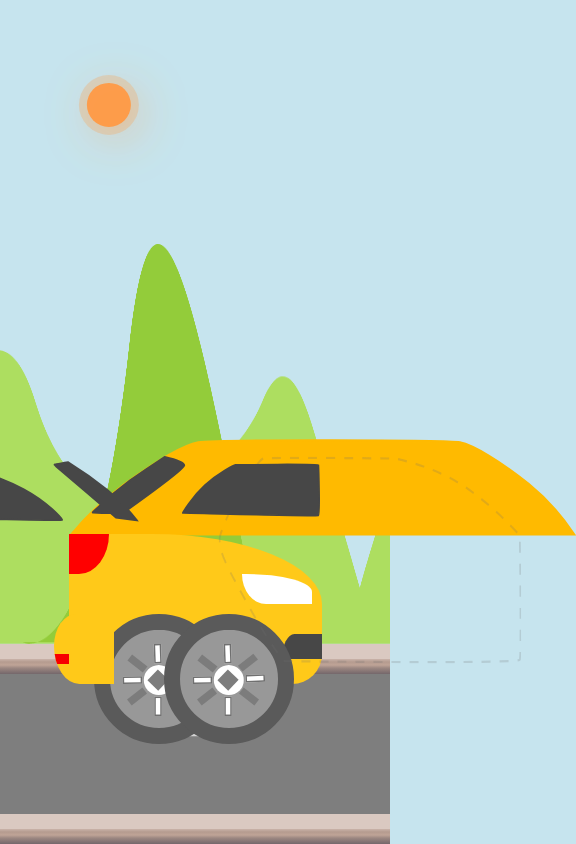
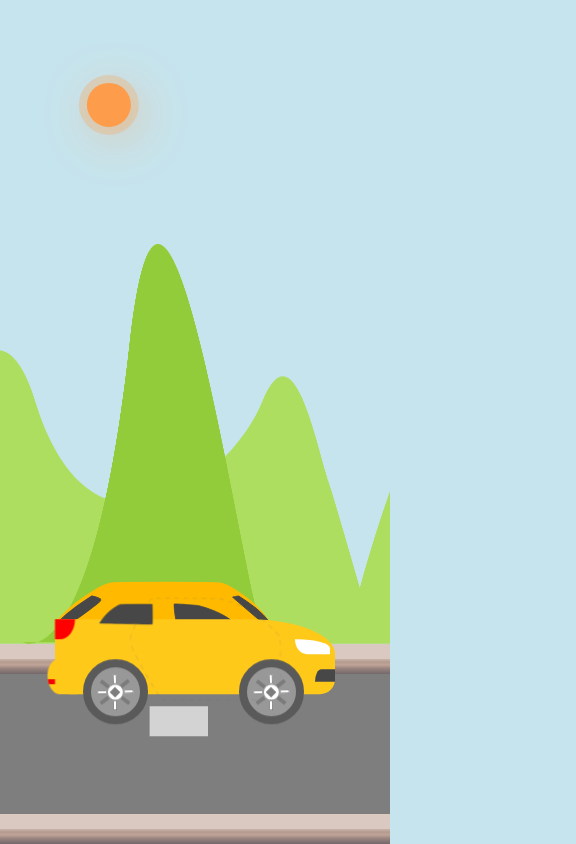
Before and after one commit to cipher-tech/cssCar, a website: page index.html in a window 390 px wide. Shown: the whole page, 576 px wide, since content can reach past the window. Drawn offline with Linux system fonts and the light colour scheme.

Commit message:
added responsive breakpoints

```diff
--- a/scss/style.scss
+++ b/scss/style.scss
@@ -315,3 +315,72 @@ body {
     background-position: 534%;
   }
 }
+
+@media only screen and (max-width: 980px) {
+  .carRoof {
+    width: 100%;
+  }
+  .carRoof-svg {
+    position: relative;
+    height: 157px;
+    width: 77%;
+  }
+  .carRoof-svg__backWindow {
+    position: absolute;
+    left: 3%;
+    top: 80px;
+    height: 57px;
+    width: 87px;
+  }
+  .carRoof-svg__frontWindow {
+    right: 25%;
+    top: 80px;
+    position: absolute;
+    height: 56px;
+    width: 88px;
+  }
+  .carRoof-svg__leftWindow {
+    left: 89px;
+    top: 79px;
+    position: absolute;
+    height: 80px;
+    width: 130px;
+    z-index: 6;
+  }
+  .carRoof-svg__rightWindow {
+    right: 34%;
+    top: 83px;
+    position: absolute;
+    height: 80px;
+    width: 149px;
+  }
+}
+@media only screen and (max-width: 850px) {
+  .main {
+    margin-bottom: -13rem;
+    transform: scale(0.5);
+    // max-width: 30rem;
+    width: 100%;
+  }
+}
+@media only screen and (max-width: 600px) {
+  .main{
+    width: 58rem;
+  }
+  .carRoof-svg {
+    position: relative;
+    height: 14.2rem;
+  }
+  .carRoof-svg__backWindow {
+    left: 1%;
+  }
+  .carRoof-svg__frontWindow {
+    right: 22%;
+  }
+  .carRoof-svg__leftWindow {
+    width: 107px;
+  }
+  .carRoof-svg__rightWindow {
+    width: 133px;
+  }
+}
```
Also changed, not shown: assets/css/style.css.
